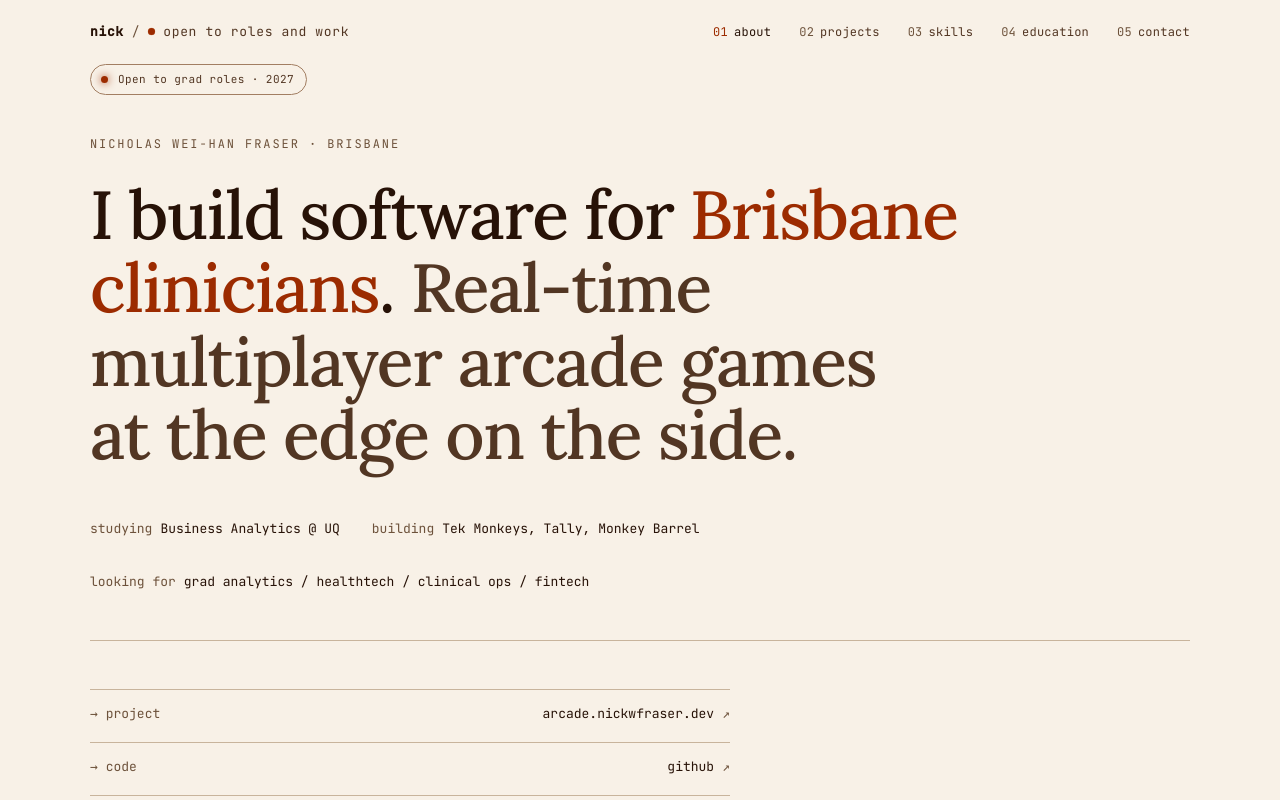
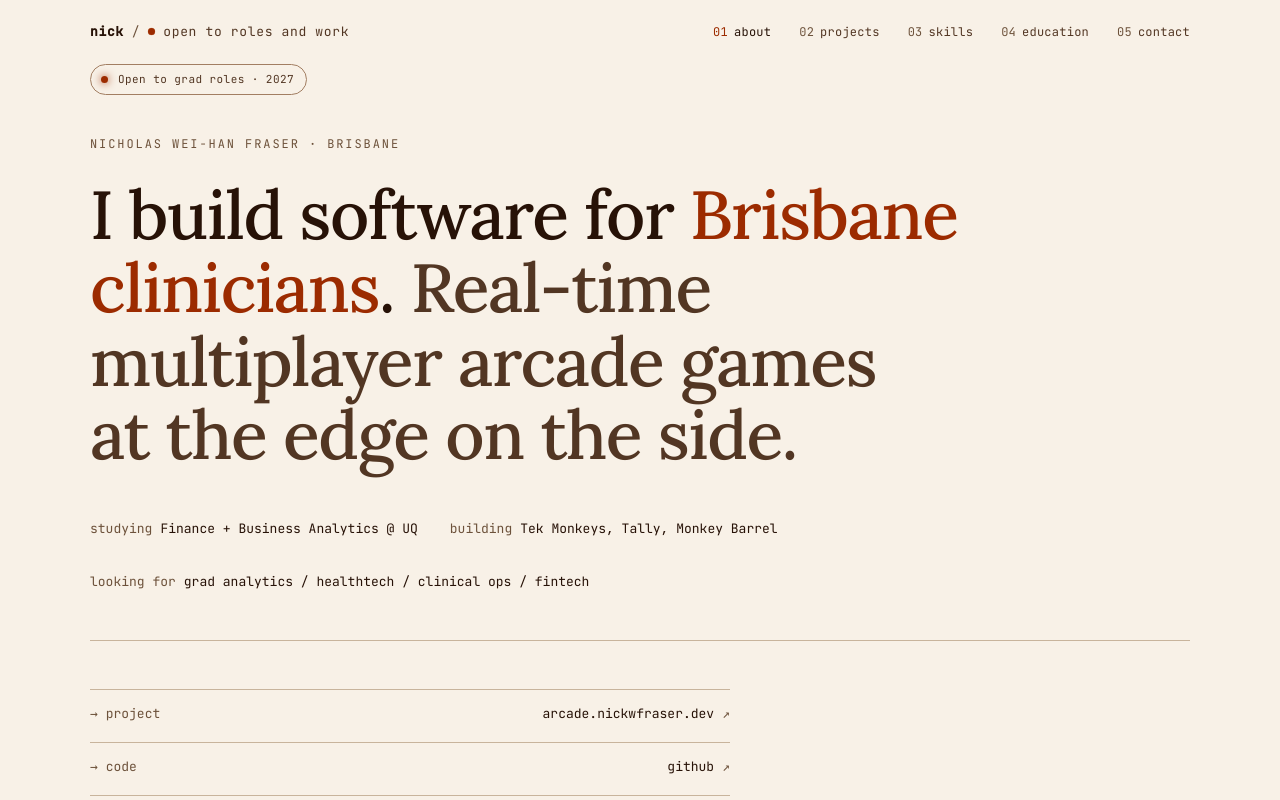
Before and after one commit to nfras4/portfolio, a React (Vite) app: page / in a window 1280 px wide. Shown: the top 800 px of the page. Built offline with nearby package versions, Linux system fonts and the light colour scheme.

Commit message:
Update hero studying meta to dual major
Hero meta line was hardcoded with the old single major while
glance.major and education.degree had been updated to the dual
Finance + Business Analytics. Brings the hero in line.

```diff
--- a/src/components.jsx
+++ b/src/components.jsx
@@ -99,7 +99,7 @@ export function Hero() {
         <div className="hero-meta fade-up" style={{ animationDelay: "0.28s" }}>
           <div className="hero-meta-item">
             <span className="hero-meta-key">studying</span>
-            <span className="hero-meta-val">Business Analytics @ UQ</span>
+            <span className="hero-meta-val">Finance + Business Analytics @ UQ</span>
           </div>
           <div className="hero-meta-item">
             <span className="hero-meta-key">building</span>
```
